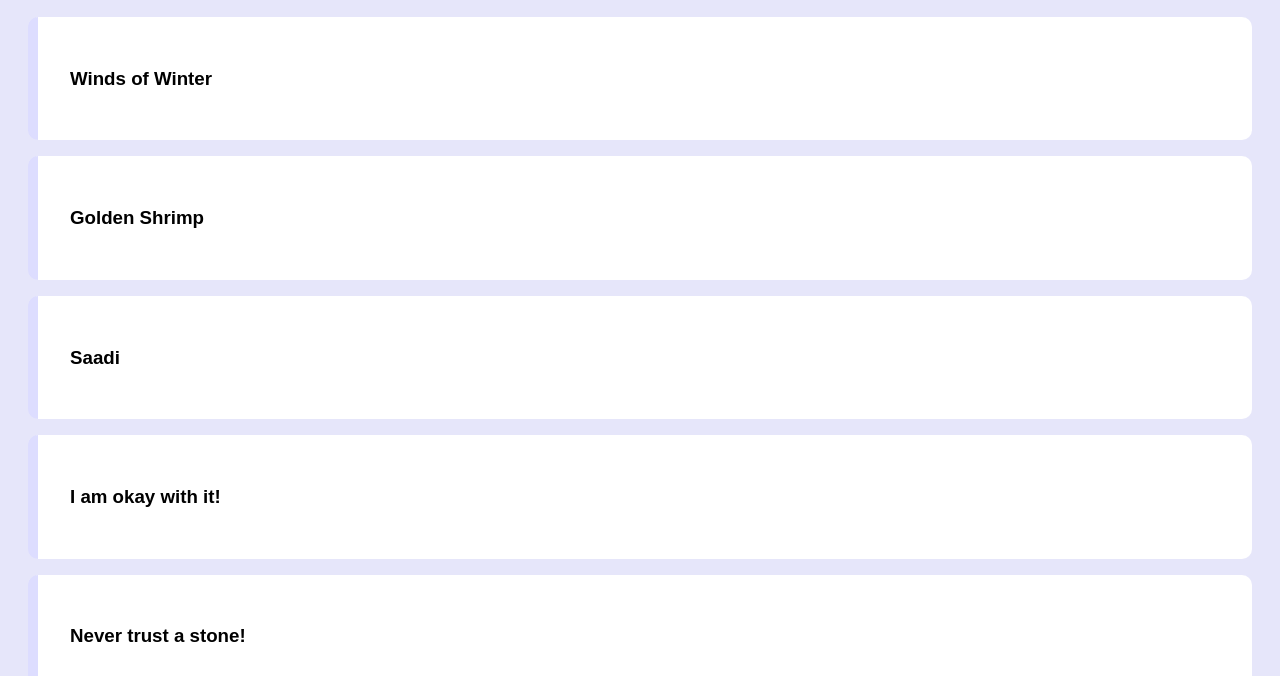
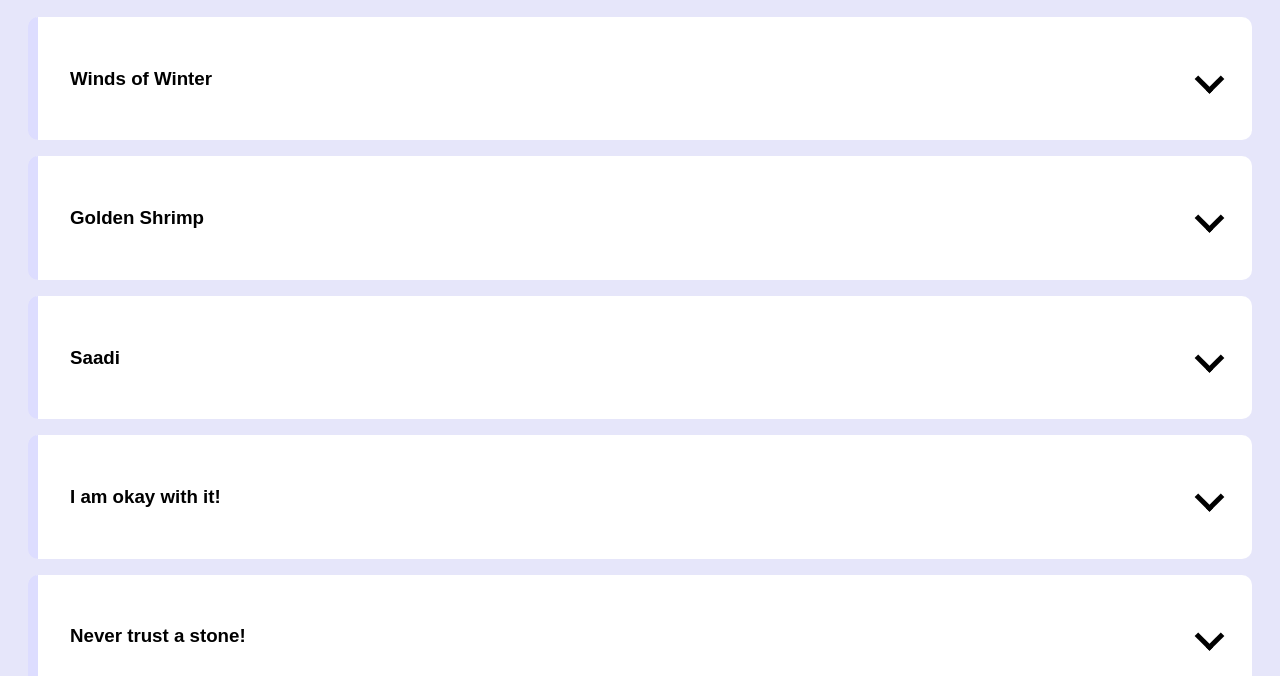
Before and after one commit to ershad989/vue-test, a plain HTML site: page index.html in a window 1280 px wide. Shown: the part 124-800 px from the top of the page. Drawn offline with nearby package versions, Linux system fonts and the light colour scheme.

Commit message:
arrows added to cards

```diff
--- a/index.html
+++ b/index.html
@@ -21,7 +21,8 @@
                 </div>
             </div>
             <ul v-for="item in mediaList">
-                <li v-on:click="item.showDetail = !item.showDetail" v-show="type === '' || item.type === type">
+                <li v-on:click="item.showDetail = !item.showDetail" v-show="type === '' || item.type === type"
+                    v-bind:class="item.showDetail ? 'open' : 'closed'">
                     <h3>{{ item.title }}</h3>
                     <div v-show="item.showDetail">
                         <p>{{ item.description }}</p>
--- a/styles.css
+++ b/styles.css
@@ -75,3 +75,26 @@ li + li {
 .text-right {
   text-align: right;
 }
+
+/* ---------------------- */
+
+li::after {
+  content: '';
+  display: block;
+  position: absolute;
+  top: 50%;
+  right: 2rem;
+  height: 1rem;
+  width: 1rem;
+  transform: translateY(-50%) rotate(45deg);
+}
+
+.open::after {
+  border-top: 5px solid #000;
+  border-left: 5px solid #000;
+}
+
+.closed::after {
+  border-bottom: 5px solid #000;
+  border-right: 5px solid #000;
+}
```
